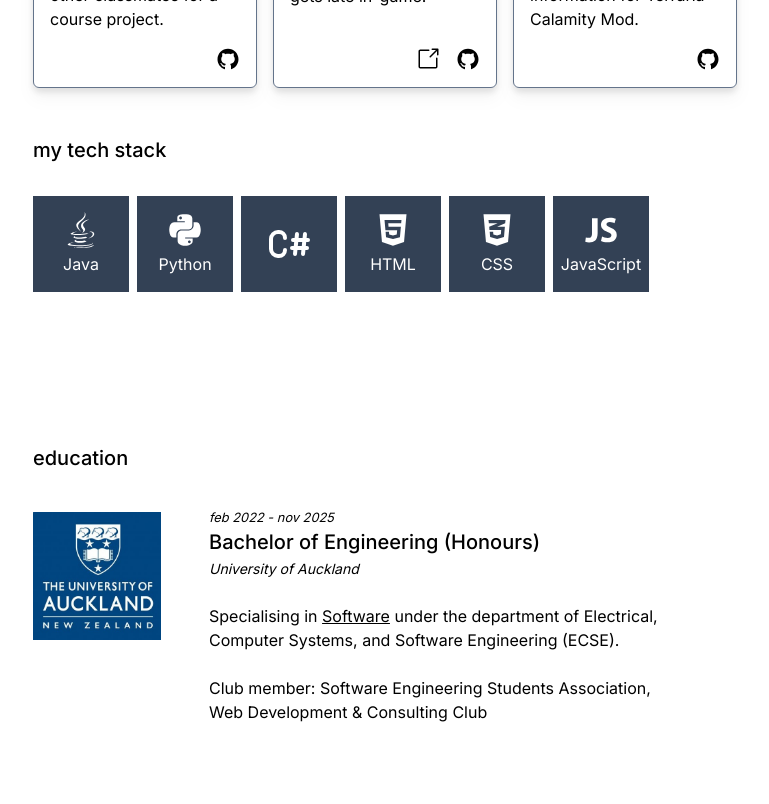
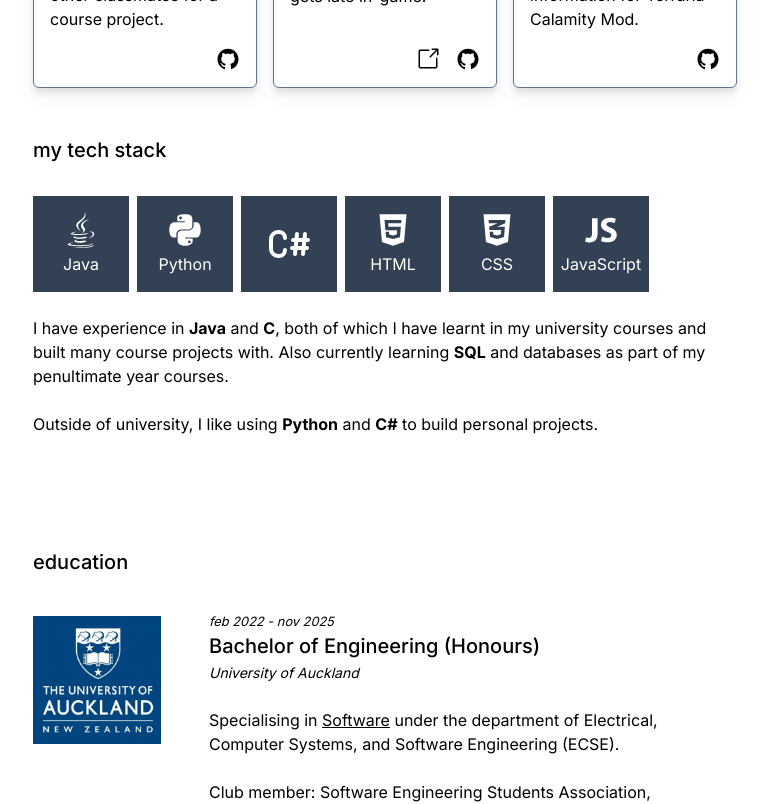
Before and after one commit to twoandtwelve/twoandtwelve.github.io, a React (Vite) app: page / in a window 1280 px wide. Shown: the part 1100-1904 px from the top of the page, without its empty margins (255-1024 px from the left). Built offline with nearby package versions, Linux system fonts and the light colour scheme.

Commit message:
added my tech stack text

```diff
--- a/src/components/About.jsx
+++ b/src/components/About.jsx
@@ -10,7 +10,7 @@ import { IoLogoJavascript } from "react-icons/io";
 export default function About() {
     return (
         <section id='about' className='max-w-3xl mx-auto px-8 py-6'>
-            <div className='pb-32'>
+            <div className='pb-28'>
                 <h2 className='mb-8 font-medium text-xl'>my tech stack</h2>
                 <div className='flex flex-col'>
                     <div className='flex gap-2 flex-col sm:flex-row mb-6'>
@@ -43,11 +43,19 @@ export default function About() {
                         </div>
                     </div>
                     <p>
+                        I have experience in <strong>Java</strong> and <strong>C</strong>, both of which I have learnt in my
+                        university courses and built many course projects with.
+                        Also currently learning <strong>SQL</strong> and databases as part of my penultimate year courses.
+                        <br/>
+                        <br/>
+                        Outside of university, I like using <strong>Python</strong> and <strong>C#</strong> to build personal projects.
+
+
 
                     </p>
                 </div>
             </div>
-            <div className='pb-32'>
+            <div className='pb-28'>
                 <h2 className='mb-8 font-medium text-xl'>education</h2>
                 <div className='flex flex-col sm:flex-row'>
                     <img src={uoa} className='mx-0 max-w-32 max-h-32 mt-2'/>
```
